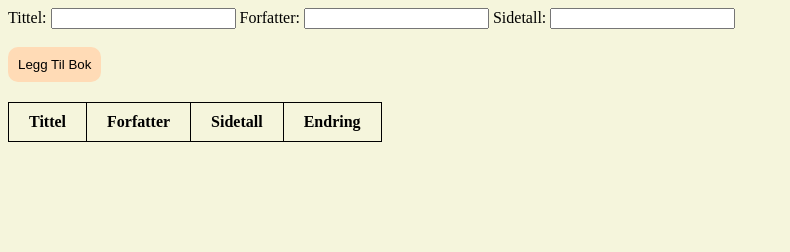
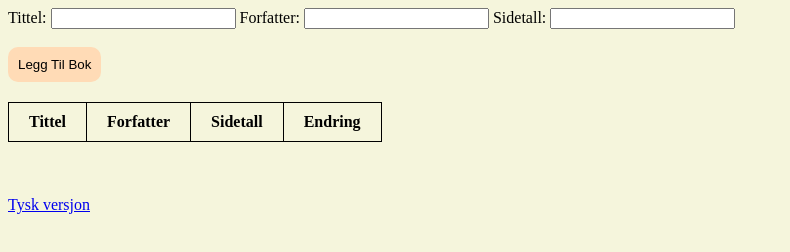
Before and after one commit to styrkbb/myReadingRegistration.github.io, a plain HTML site: page index.html in a window 1280 px wide. Shown: the whole page, without its empty margins (0-790 px from the left). Drawn offline with Linux system fonts and the light colour scheme.

Commit message:
Update index.html

```diff
--- a/index.html
+++ b/index.html
@@ -37,6 +37,8 @@
                 <tbody id="bokTabell" class="tabell"></tbody>
             </table>
         </div>
+        <br><br><br>
+        <a href="index-tysk.html">Tysk versjon</a>
     </body>
     <script src="script.js"></script>
 </html>
```
